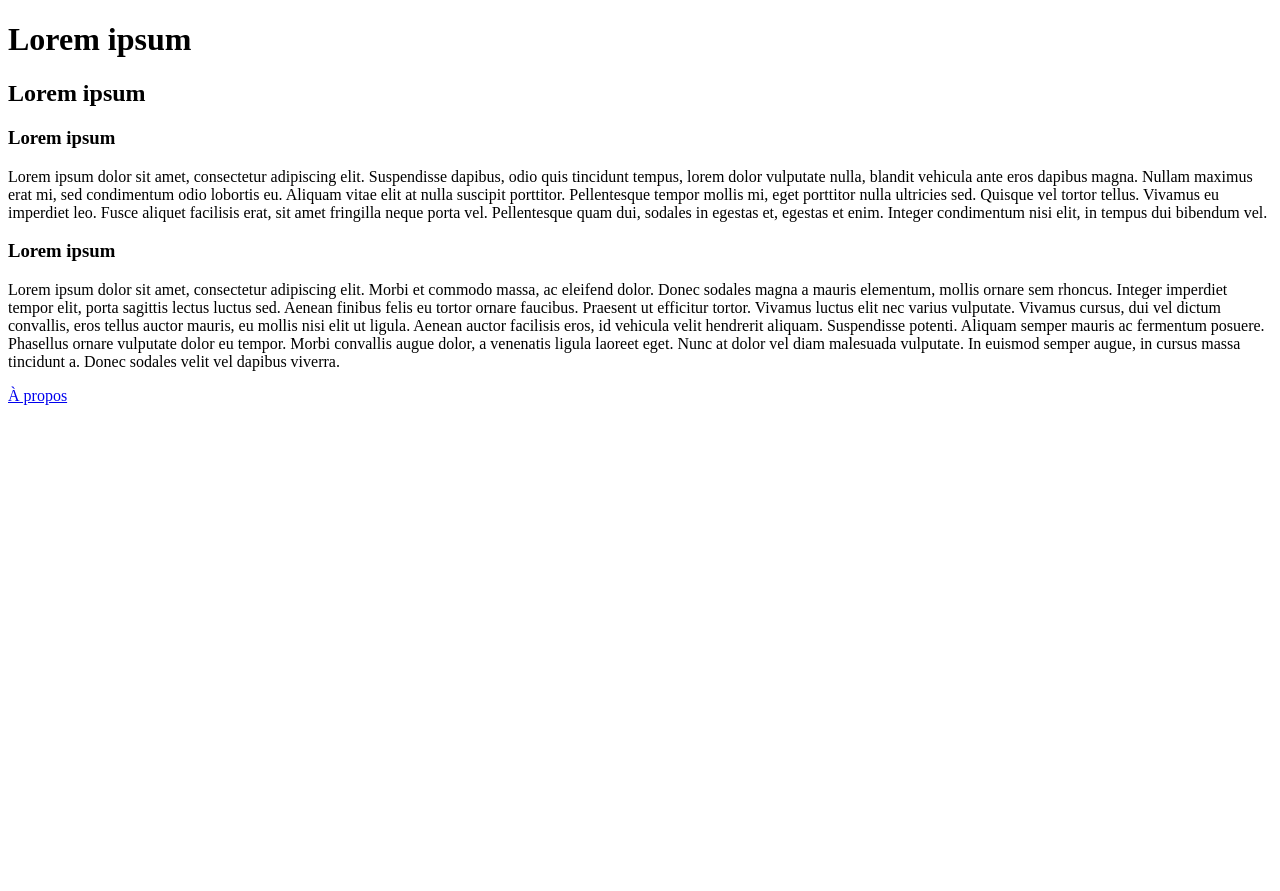
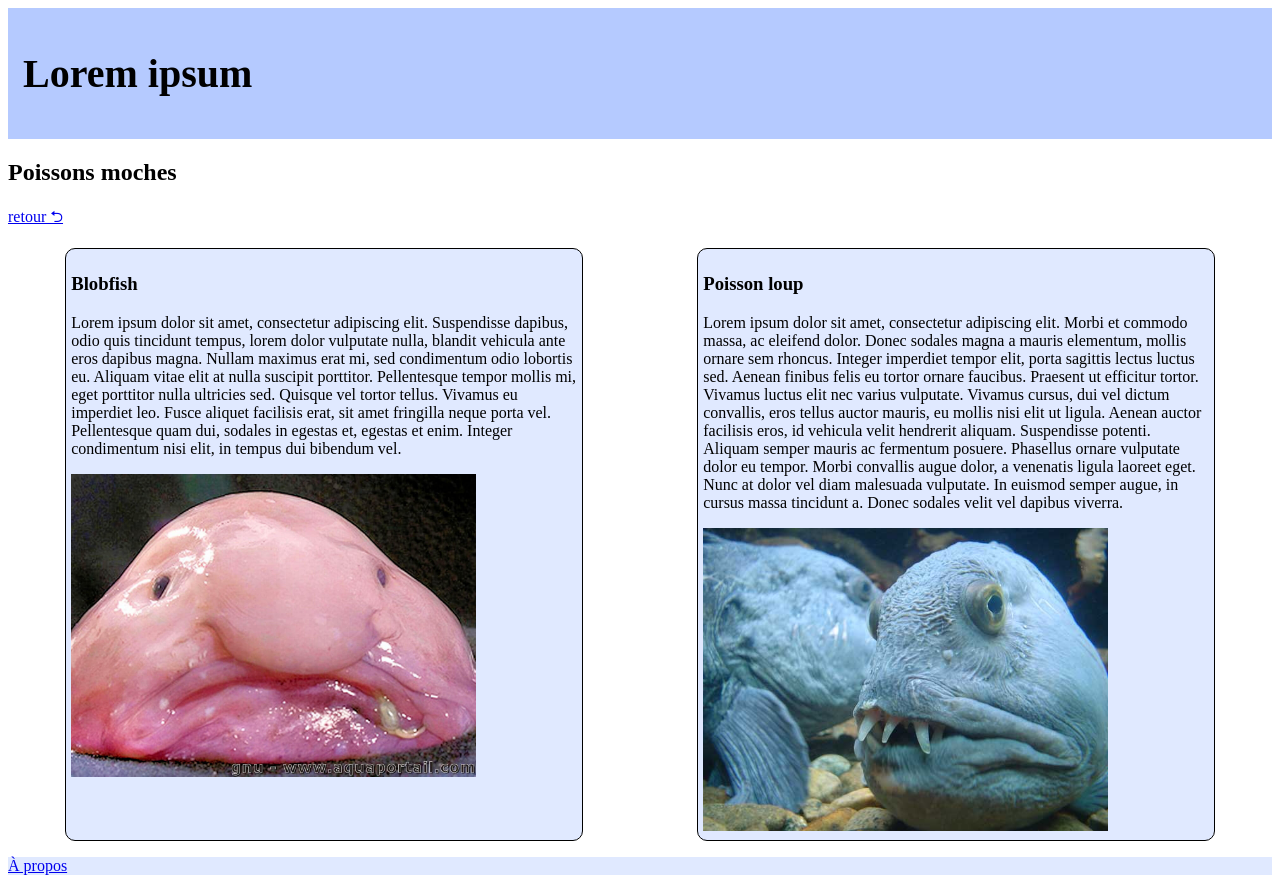
Before and after one commit to Packingdustry/webS1, a plain HTML site: page html/rubrique.html in a window 1280 px wide. Before the commit the page ends 800 px from the top, so only its background shows below. Drawn offline with Linux system fonts and the light colour scheme.

Commit message:
création de la page rubrique et de son style

```diff
--- a/css/styles.css
+++ b/css/styles.css
@@ -0,0 +1,33 @@
+header {
+    background-color: #b5caff;
+    padding: 15px;
+}
+
+h1 {
+    font-size: 2.5em;
+}
+
+#contenu {
+    display: flex;
+    justify-content: space-around;
+}
+
+.article {
+    background-color: #e0e9ff;
+    border: solid black 1px;
+    border-radius: 10px;
+    max-width: 40%;
+    padding: 5px;
+    display: block;
+    text-decoration: none;
+    color: black;
+}
+
+img {
+    max-width: 80%;
+    text-align: center;
+}
+
+footer {
+    background-color: #e0e9ff;
+}
--- a/html/rubrique.html
+++ b/html/rubrique.html
@@ -1,5 +1,5 @@
 <!DOCTYPE html>
-<html lang="fr">
+<html lang="la">
     <head>
         <meta charset="UTF-8">
         <meta name="viewport" content="width=device-width, initial-scale=1.0">
@@ -11,9 +11,12 @@
             <h1>Lorem ipsum</h1>
         </header>
         <section>
-            <h2>Lorem ipsum</h2>
+            <h2>Poissons moches</h2>
+            <p><a href="../index.html">retour ⮌</a></p>
+            <div id="contenu">
+                <a href="blobfish.html" class="article">
                     <article>
-                <h3>Lorem ipsum</h3>
+                        <h3>Blobfish</h3>
                         <p>
                             Lorem ipsum dolor sit amet, consectetur adipiscing elit.
                             Suspendisse dapibus, odio quis tincidunt tempus,
@@ -24,9 +27,12 @@
                             Pellentesque quam dui, sodales in egestas et, egestas et enim. Integer condimentum nisi elit,
                             in tempus dui bibendum vel.
                         </p>
+                        <img src="../images/blobfish-psychrolutes-marcidus.jpg" alt="Blobfish" title="Blobfish">
                     </article>
+                </a>
+                <a href="poissonloup.html" class="article">
                     <article>
-                <h3>Lorem ipsum</h3>
+                        <h3>Poisson loup</h3>
                         <p>
                             Lorem ipsum dolor sit amet, consectetur adipiscing elit.
                             Morbi et commodo massa, ac eleifend dolor. Donec sodales magna a mauris elementum, mollis ornare sem rhoncus.
@@ -38,7 +44,10 @@
                             Morbi convallis augue dolor, a venenatis ligula laoreet eget. Nunc at dolor vel diam malesuada vulputate.
                             In euismod semper augue, in cursus massa tincidunt a. Donec sodales velit vel dapibus viverra.
                         </p>
+                        <img src="../images/poisson_loup.jpg" alt="poisson loup" title="Poisson loup">
                     </article>
+                </a>
+            </div>
         </section>
         <footer>
             <p><a href="apropos.html">À propos</a></p>
```
Also changed, not shown: html/blobfish.html (added, +20 -0 lines), html/poissonloup.html (added, +20 -0 lines), images/blobfish-psychrolutes-marcidus.jpg (added), images/poisson_loup.jpg (added). Lines whose indentation alone changed are shown as unchanged.
